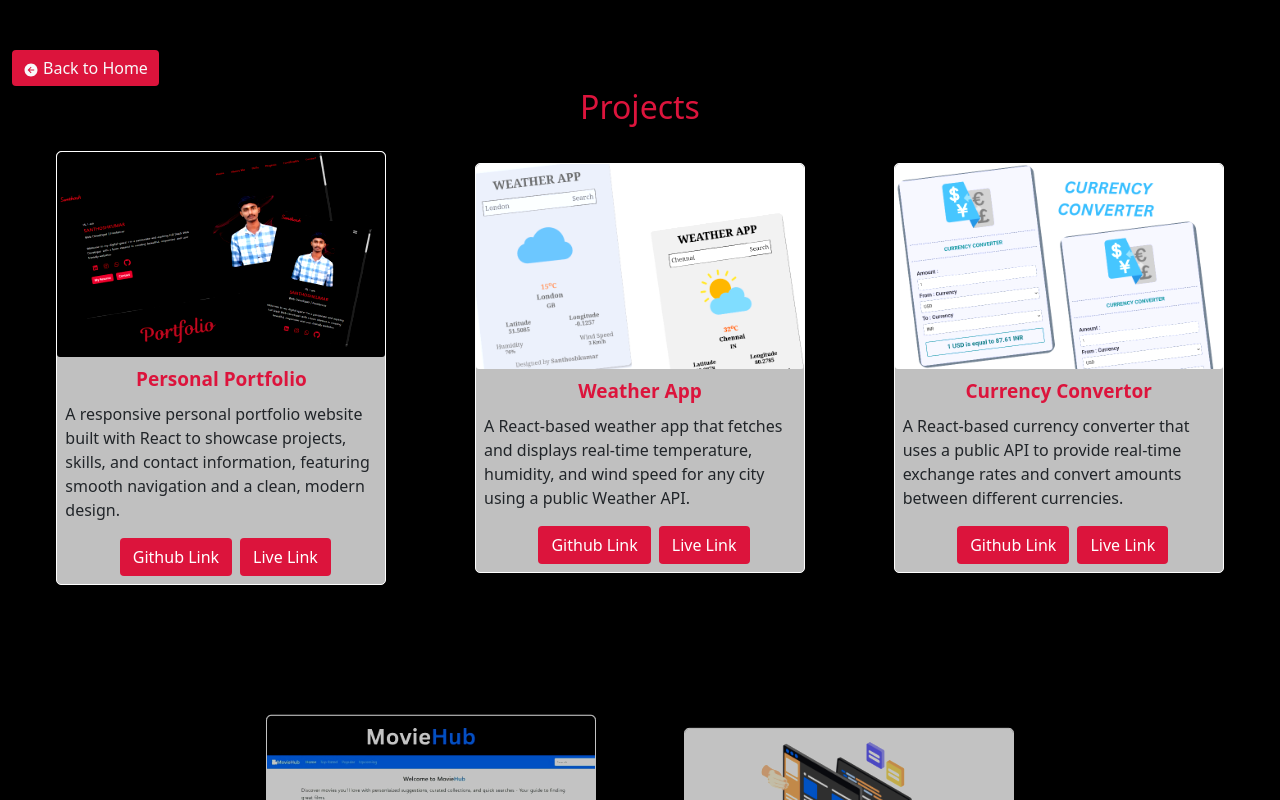
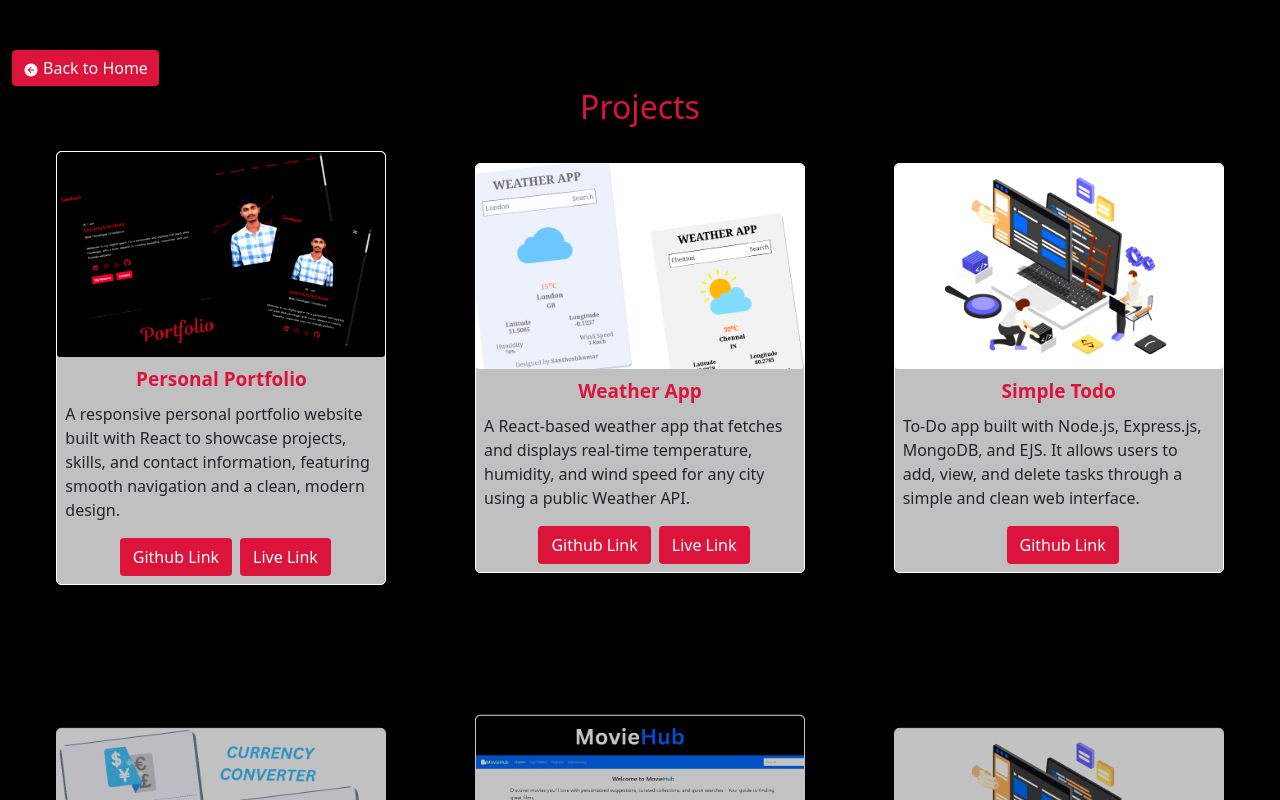
Before and after one commit to santhoshkumar1504/santhoshkumar, a React (Vite) app: page /projects in a window 1280 px wide. Shown: the top 800 px of the page. Built offline with nearby package versions, Linux system fonts and the light colour scheme; a web font is replaced by a local one.

Commit message:
todo project added

```diff
--- a/src/Components/AllProject.jsx
+++ b/src/Components/AllProject.jsx
@@ -27,6 +27,12 @@ const AllProject = () => {
           "projectdesc":"A React-based weather app that fetches and displays real-time temperature, humidity, and wind speed for any city using a public Weather API.",
           "github":"https://github.com/santhoshkumar1504/weather-app",
           "website":"https://weather-app-chi-lilac-43.vercel.app/"
+        },
+        {
+          "pid":1006,
+          "projecttitle":"Simple Todo",
+          "projectdesc":"To-Do app built with Node.js, Express.js, MongoDB, and EJS. It allows users to add, view, and delete tasks through a simple and clean web interface.",
+          "github":"https://github.com/santhoshkumar1504/todo-app",
         },
         {
           "pid":1003,
--- a/src/Stylesheets/homeStyle.css
+++ b/src/Stylesheets/homeStyle.css
@@ -46,8 +46,9 @@
 .pic{
     position: absolute;
     z-index: 10;
-    filter:contrast(1.4);
+    filter:contrast(1.5);
     height: 100px;
+border-radius: 50px;
     user-select: none;
 }
 .design{
```
